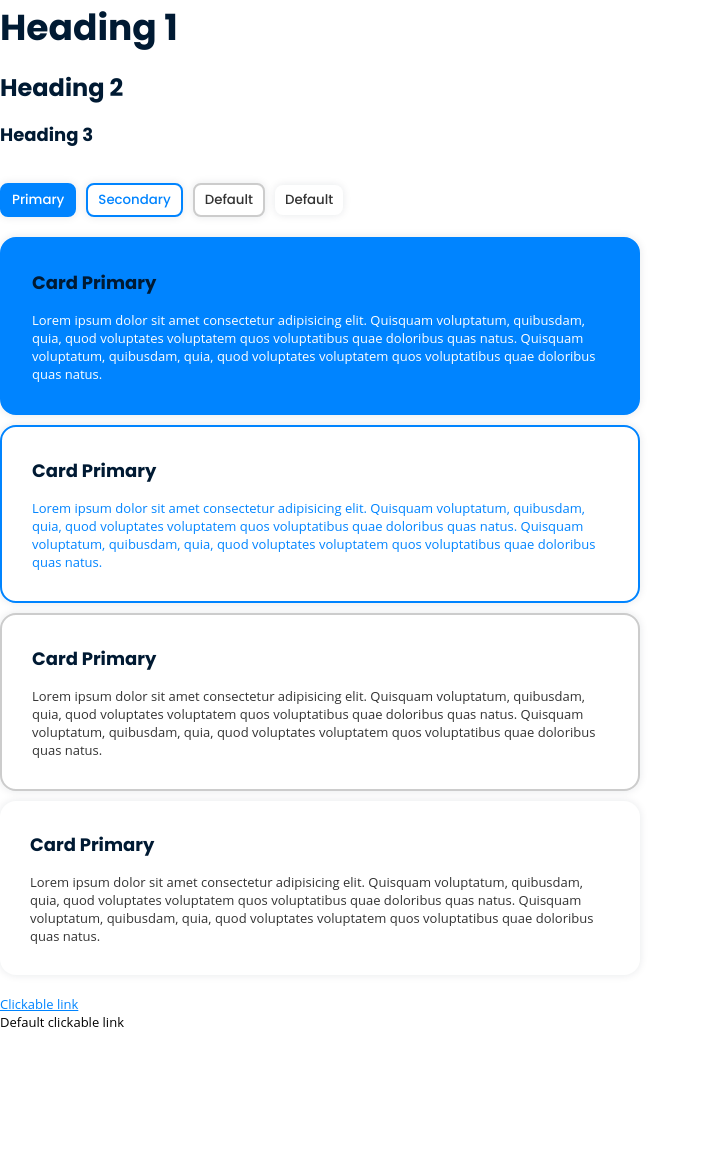
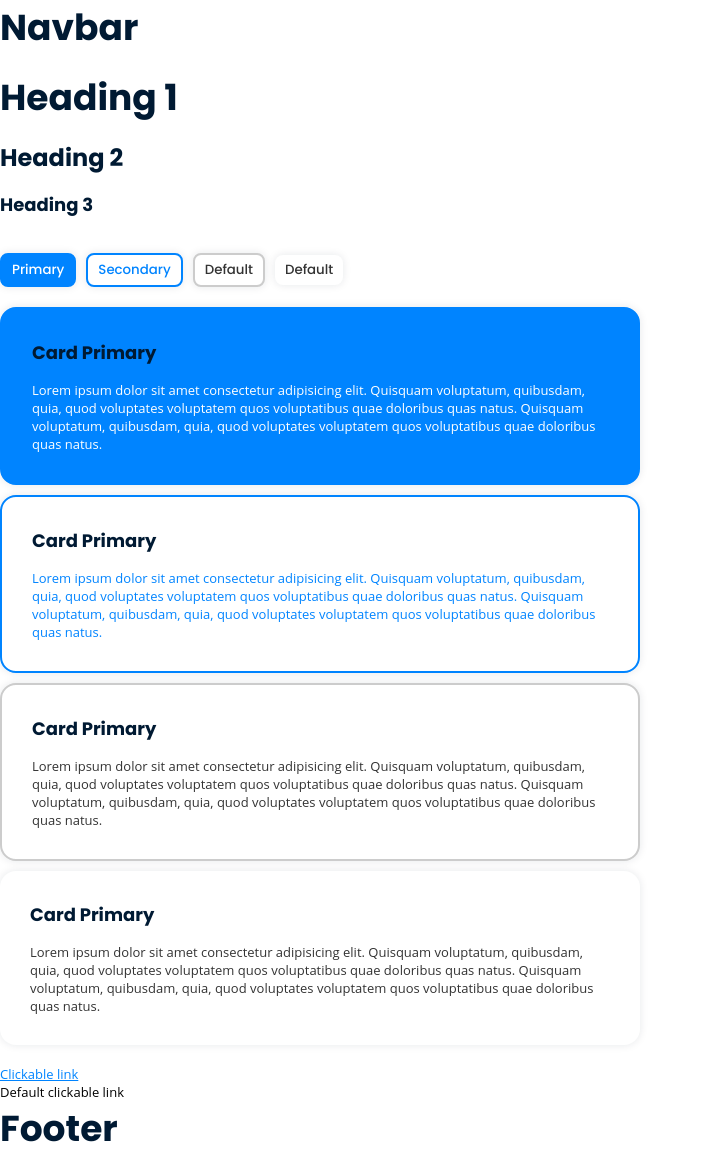
Before and after one commit to hugo1martin/react-template, a React (Vite) app: page /designsystem in a window 1280 px wide. Shown: the whole page, without its empty margins (0-703 px from the left). Before the commit the page ends 1031 px from the top, so only its background shows below. Built offline with nearby package versions, Linux system fonts and the light colour scheme.

Commit message:
add layout

```diff
--- a/package.json
+++ b/package.json
@@ -22,6 +22,7 @@
     "eslint": "^8.38.0",
     "eslint-plugin-react-hooks": "^4.6.0",
     "eslint-plugin-react-refresh": "^0.3.4",
+    "react-router-dom": "^6.11.0",
     "sass": "^1.62.1",
     "typescript": "^5.0.2",
     "vite": "^4.3.2",
--- a/src/App.tsx
+++ b/src/App.tsx
@@ -1,74 +1,19 @@
-import './assets/styles/styles.scss'
+import { BrowserRouter, Routes, Route } from 'react-router-dom';
 
-function App() {
+import DesignSystem from './pages/design_system';
+
+import './assets/styles/styles.scss';
+
+function App () {
   return (
     <>
-      <h1>Heading 1</h1>
-      <h2>Heading 2</h2>
-      <h3>Heading 3</h3>
-
-      <div className="v-space-4">
-        <button className="button primary right-space-2">Primary</button>
-        <button className="button secondary right-space-2">Secondary</button>
-        <button className="button default right-space-2">Default</button>
-        <button className="button blank right-space-2">Default</button>
-      </div>
-
-      <div className="v-space-4">
-        <div className="card primary bottom-space-2">
-          <h3>Card Primary</h3>
-          <p>
-            Lorem ipsum dolor sit amet consectetur adipisicing elit. Quisquam
-            voluptatum, quibusdam, quia, quod voluptates voluptatem quos
-            voluptatibus quae doloribus quas natus. Quisquam voluptatum, quibusdam,
-            quia, quod voluptates voluptatem quos voluptatibus quae doloribus quas
-            natus.
-          </p>
-        </div>
-
-        <div className="card secondary bottom-space-2">
-          <h3>Card Primary</h3>
-          <p>
-            Lorem ipsum dolor sit amet consectetur adipisicing elit. Quisquam
-            voluptatum, quibusdam, quia, quod voluptates voluptatem quos
-            voluptatibus quae doloribus quas natus. Quisquam voluptatum, quibusdam,
-            quia, quod voluptates voluptatem quos voluptatibus quae doloribus quas
-            natus.
-          </p>
-        </div>
-
-        <div className="card default bottom-space-2">
-          <h3>Card Primary</h3>
-          <p>
-            Lorem ipsum dolor sit amet consectetur adipisicing elit. Quisquam
-            voluptatum, quibusdam, quia, quod voluptates voluptatem quos
-            voluptatibus quae doloribus quas natus. Quisquam voluptatum, quibusdam,
-            quia, quod voluptates voluptatem quos voluptatibus quae doloribus quas
-            natus.
-          </p>
-        </div>
-
-        <div className="card blank bottom-space-2">
-          <h3>Card Primary</h3>
-          <p>
-            Lorem ipsum dolor sit amet consectetur adipisicing elit. Quisquam
-            voluptatum, quibusdam, quia, quod voluptates voluptatem quos
-            voluptatibus quae doloribus quas natus. Quisquam voluptatum, quibusdam,
-            quia, quod voluptates voluptatem quos voluptatibus quae doloribus quas
-            natus.
-          </p>
-        </div>
-      </div>
-
-      <div>
-        <a>Clickable link</a>
-      </div>
-
-      <div>
-        <a className='default'>Default clickable link</a>
-      </div>
+      <BrowserRouter>
+        <Routes>
+          <Route path='/designsystem' element={<DesignSystem />} />
+        </Routes>
+      </BrowserRouter>
     </>
-  )
+  );
 }
 
-export default App
+export default App;
--- /dev/null
+++ b/src/components/layout/footer.tsx
@@ -0,0 +1,9 @@
+function Footer () {
+  return (
+    <>
+      <h1>Footer</h1>
+    </>
+  );
+}
+
+export default Footer;
--- /dev/null
+++ b/src/components/layout/layout.tsx
@@ -0,0 +1,19 @@
+import Footer from './footer';
+import Navbar from './navbar';
+
+interface ILayoutProps {
+  children: React.ReactNode;
+}
+
+
+function Layout({ children }: ILayoutProps) {
+  return (
+    <>
+      <Navbar />
+      <main>{children}</main>
+      <Footer />
+    </>
+  );
+}
+
+export default Layout;
--- /dev/null
+++ b/src/components/layout/navbar.tsx
@@ -0,0 +1,9 @@
+function Navbar () {
+  return (
+    <>
+      <h1>Navbar</h1>
+    </>
+  );
+}
+
+export default Navbar;
--- /dev/null
+++ b/src/pages/design_system.tsx
@@ -0,0 +1,74 @@
+import Layout from '../components/layout/layout';
+
+function DesignSystem () {
+  return (
+    <Layout>
+      <h1>Heading 1</h1>
+      <h2>Heading 2</h2>
+      <h3>Heading 3</h3>
+
+      <div className='v-space-4'>
+        <button className='button primary right-space-2'>Primary</button>
+        <button className='button secondary right-space-2'>Secondary</button>
+        <button className='button default right-space-2'>Default</button>
+        <button className='button blank right-space-2'>Default</button>
+      </div>
+
+      <div className='v-space-4'>
+        <div className='card primary bottom-space-2'>
+          <h3>Card Primary</h3>
+          <p>
+            Lorem ipsum dolor sit amet consectetur adipisicing elit. Quisquam
+            voluptatum, quibusdam, quia, quod voluptates voluptatem quos
+            voluptatibus quae doloribus quas natus. Quisquam voluptatum, quibusdam,
+            quia, quod voluptates voluptatem quos voluptatibus quae doloribus quas
+            natus.
+          </p>
+        </div>
+
+        <div className='card secondary bottom-space-2'>
+          <h3>Card Primary</h3>
+          <p>
+            Lorem ipsum dolor sit amet consectetur adipisicing elit. Quisquam
+            voluptatum, quibusdam, quia, quod voluptates voluptatem quos
+            voluptatibus quae doloribus quas natus. Quisquam voluptatum, quibusdam,
+            quia, quod voluptates voluptatem quos voluptatibus quae doloribus quas
+            natus.
+          </p>
+        </div>
+
+        <div className='card default bottom-space-2'>
+          <h3>Card Primary</h3>
+          <p>
+            Lorem ipsum dolor sit amet consectetur adipisicing elit. Quisquam
+            voluptatum, quibusdam, quia, quod voluptates voluptatem quos
+            voluptatibus quae doloribus quas natus. Quisquam voluptatum, quibusdam,
+            quia, quod voluptates voluptatem quos voluptatibus quae doloribus quas
+            natus.
+          </p>
+        </div>
+
+        <div className='card blank bottom-space-2'>
+          <h3>Card Primary</h3>
+          <p>
+            Lorem ipsum dolor sit amet consectetur adipisicing elit. Quisquam
+            voluptatum, quibusdam, quia, quod voluptates voluptatem quos
+            voluptatibus quae doloribus quas natus. Quisquam voluptatum, quibusdam,
+            quia, quod voluptates voluptatem quos voluptatibus quae doloribus quas
+            natus.
+          </p>
+        </div>
+      </div>
+
+      <div>
+        <a>Clickable link</a>
+      </div>
+
+      <div>
+        <a className='default'>Default clickable link</a>
+      </div>
+    </Layout>
+  );
+}
+
+export default DesignSystem;
```
Also changed, not shown: 1 other file (tests, documents, lock files or other folders).
